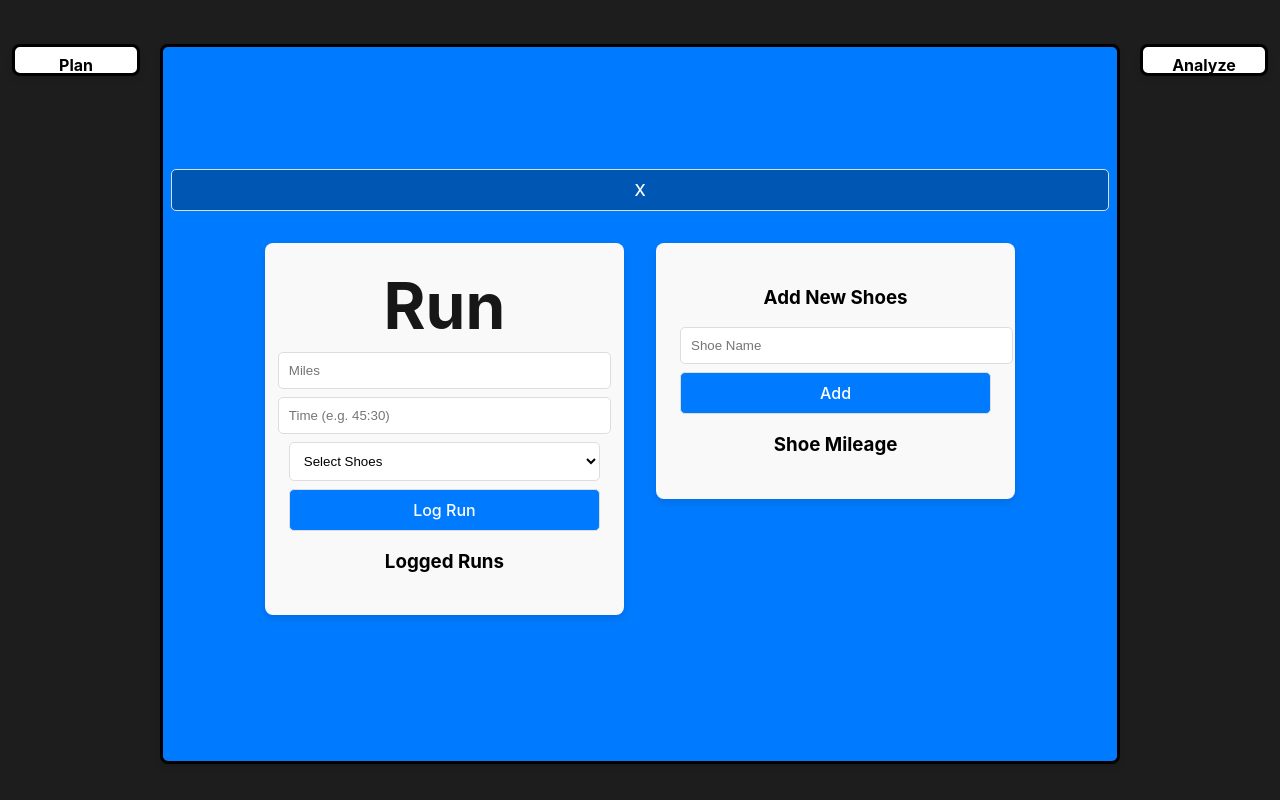
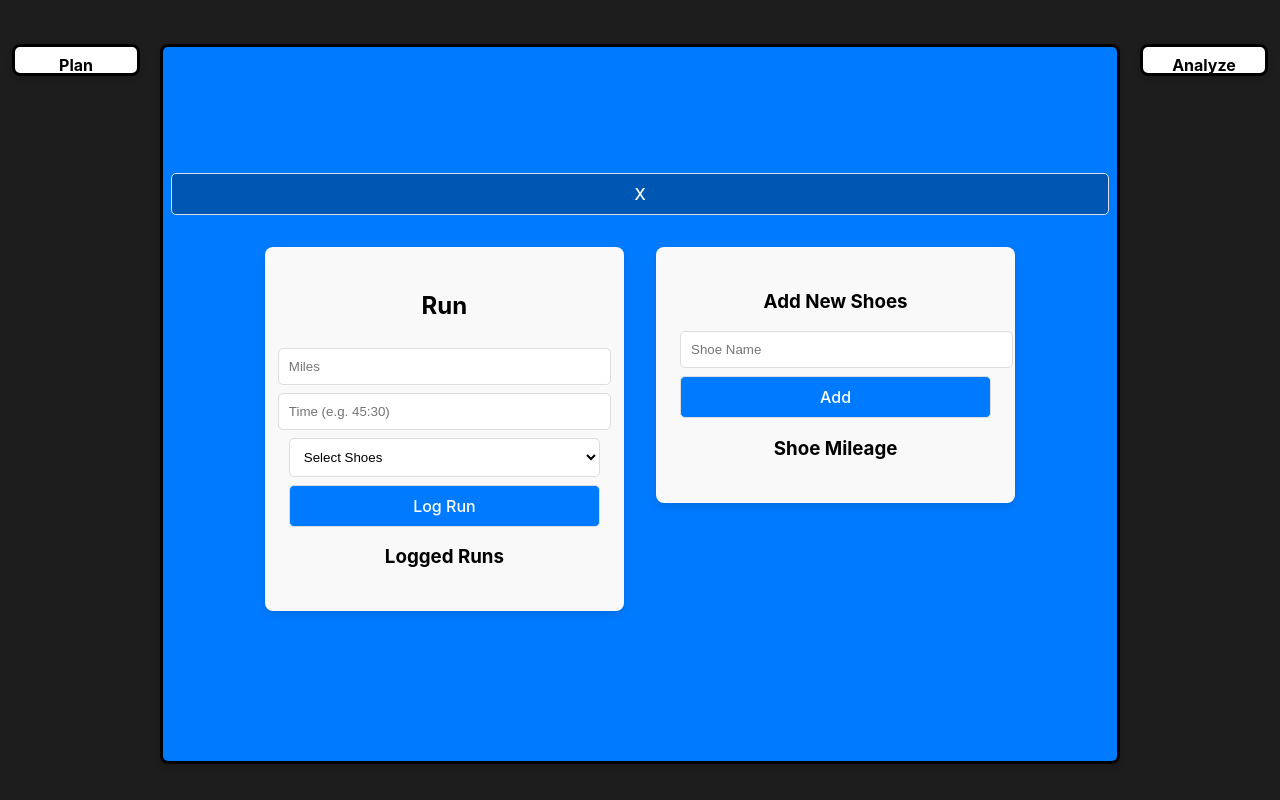
Before and after one commit to tulloch022/marathoner, a React (Vite) app: page / in a window 1280 px wide. Both pictures are taken after a click on the button "Track". Built offline with nearby package versions, Linux system fonts and the light colour scheme.

Commit message:
improved styling of tracker heading

```diff
--- a/src/components/ShoeTracker.tsx
+++ b/src/components/ShoeTracker.tsx
@@ -46,7 +46,7 @@ export default function RunTracker() {
     <div className="tracker">
       {/* Left Side: Run Entry Form */}
       <div className="entry">
-        <h2 className="text-xl">Run</h2>
+        <h2>Run</h2>
         <form onSubmit={handleSubmit} className="space-y-3">
           <input name="miles" type="number" step="0.1" placeholder="Miles" required />
           <input name="time" type="text" placeholder="Time (e.g. 45:30)" required />
```
